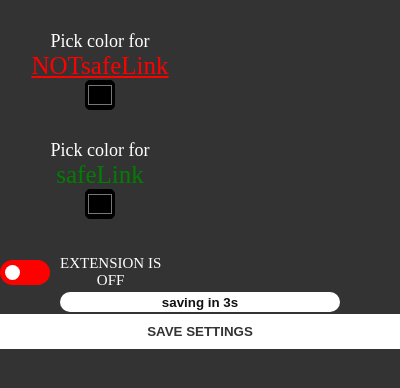
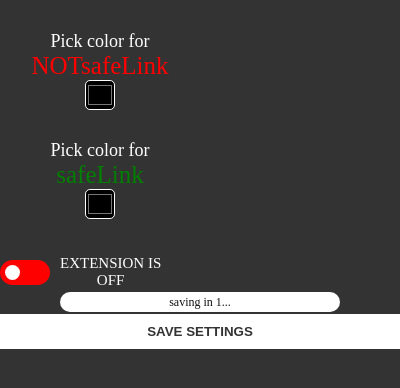
Before and after one commit to xmavv/link_extension, a browser extension: page popup.html in a window 400 px wide. Both pictures are taken after a click on the button "SAVE SETTINGS". Drawn offline with Linux system fonts and the light colour scheme.

Commit message:
ux in saving settings improved by changing each second that in ui

```diff
--- a/popup.css
+++ b/popup.css
@@ -55,9 +55,13 @@ input {
   width: 30px;
   height: 30px;
   background-color: black;
-  border: 1px solid white padding-box;
+  border: 1px solid white;
   outline: none;
   border-radius: 5px;
+}
+
+.submit-container {
+  position: relative;
 }
 
 .btn {
@@ -79,14 +83,8 @@ input {
   color: #fff;
 }
 
-.btn:focus::before {
-  visibility: visible;
-  opacity: 1;
-  color: #111;
-}
-
-.btn::before {
-  content: "saving in 3s";
+.save {
+  font-size: 1.2rem;
   text-transform: lowercase;
   position: absolute;
   border-radius: 2rem;
@@ -105,6 +103,11 @@ input {
 
   visibility: hidden;
   opacity: 0;
+}
+
+.btn:focus + .save {
+  visibility: visible;
+  opacity: 1;
 }
 
 .toggle-switch {
--- a/popup.html
+++ b/popup.html
@@ -12,7 +12,7 @@
       <div class="container">
         <p>
           Pick color for
-          <a role="link" aria-disabled="true" href="#" class="unsafe"
+          <a role="link" aria-disabled="true" class="unsafe"
             >NOTsafeLink</a
           >
           <input type="color" value="#ff0000" id="input_unsafe" />
@@ -35,6 +35,9 @@
       </p>
     </div>
 
-    <button id="btn" class="btn">Save settings</button>
+    <div class="submit-container">
+      <button id="btn" class="btn">Save settings</button>
+      <span class="save">saving in 3...</span>
+    </div>
   </body>
 </html>
--- a/popup.js
+++ b/popup.js
@@ -5,6 +5,7 @@ const safeLink = document.querySelector(".safe");
 const btnSubmitSettings = document.getElementById("btn");
 const toggle = document.getElementById("toggle");
 const toggleOn = document.getElementById("toggle-on");
+const saveMessage = document.querySelector('.save');
 let isExtensionOn;
 
 let safeColor = "#00ff00";
@@ -53,7 +54,29 @@ const processSendMessageChange = debounce(() => {
   sendMessageToContentscripts();
 }, 3000);
 
-btnSubmitSettings.addEventListener("click", processSendMessageChange);
+  let interval;
+btnSubmitSettings.addEventListener("click", () => {
+  saveMessage.textContent = `saving in 3...`;
+  clearInterval(interval);
+  saveMessage.style.visibility = 'visible';
+  saveMessage.style.opacity = 1;
+
+
+  let n=2;
+
+  interval = setInterval(() => {
+    saveMessage.textContent = `saving in ${n}...`;
+
+    if (n-- === 0) {
+      clearInterval(interval);
+      saveMessage.style.visibility = 'hidden';
+      saveMessage.style.opacity = '0';
+    }
+
+  }, 1000)
+
+  processSendMessageChange();
+});
 
 toggle.addEventListener("click", () => {
   isExtensionOn = toggle.checked;
```
Also changed, not shown: contentScripts.js (+5 -5 lines), readme.md.
